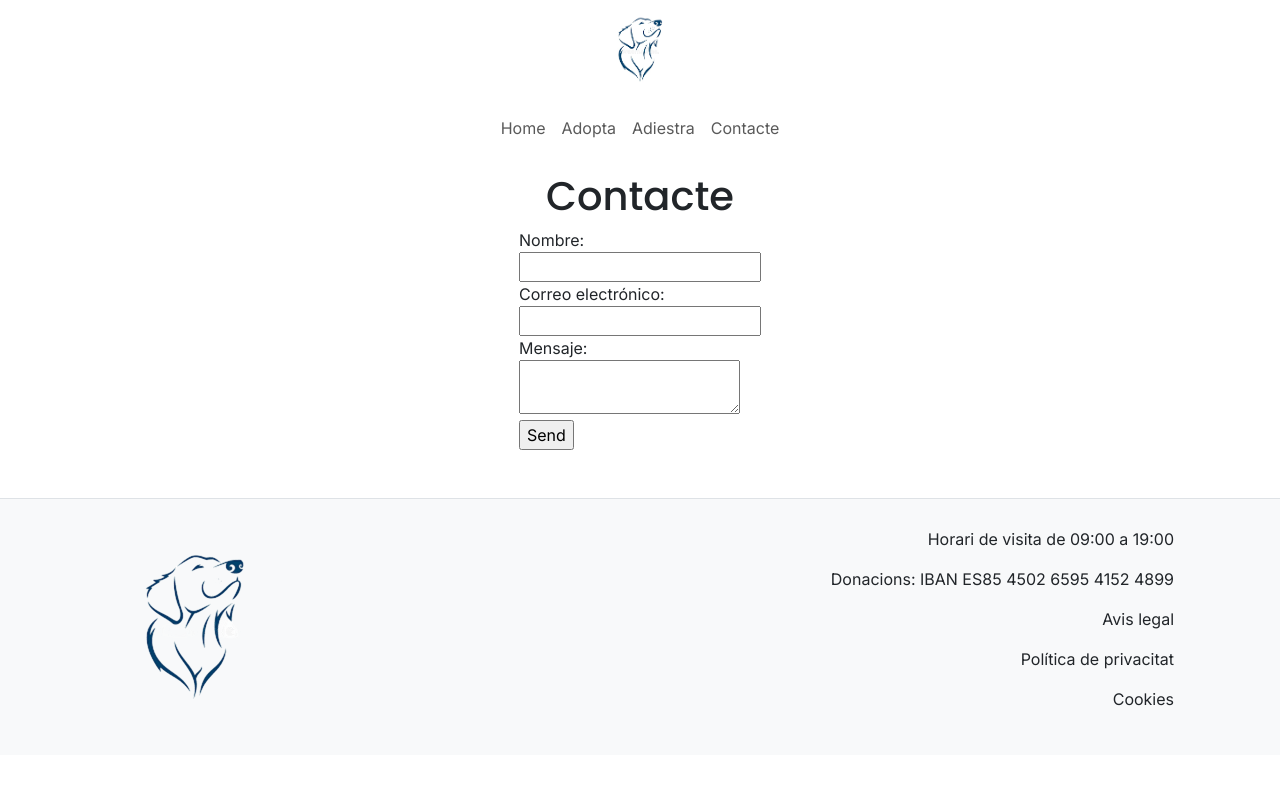
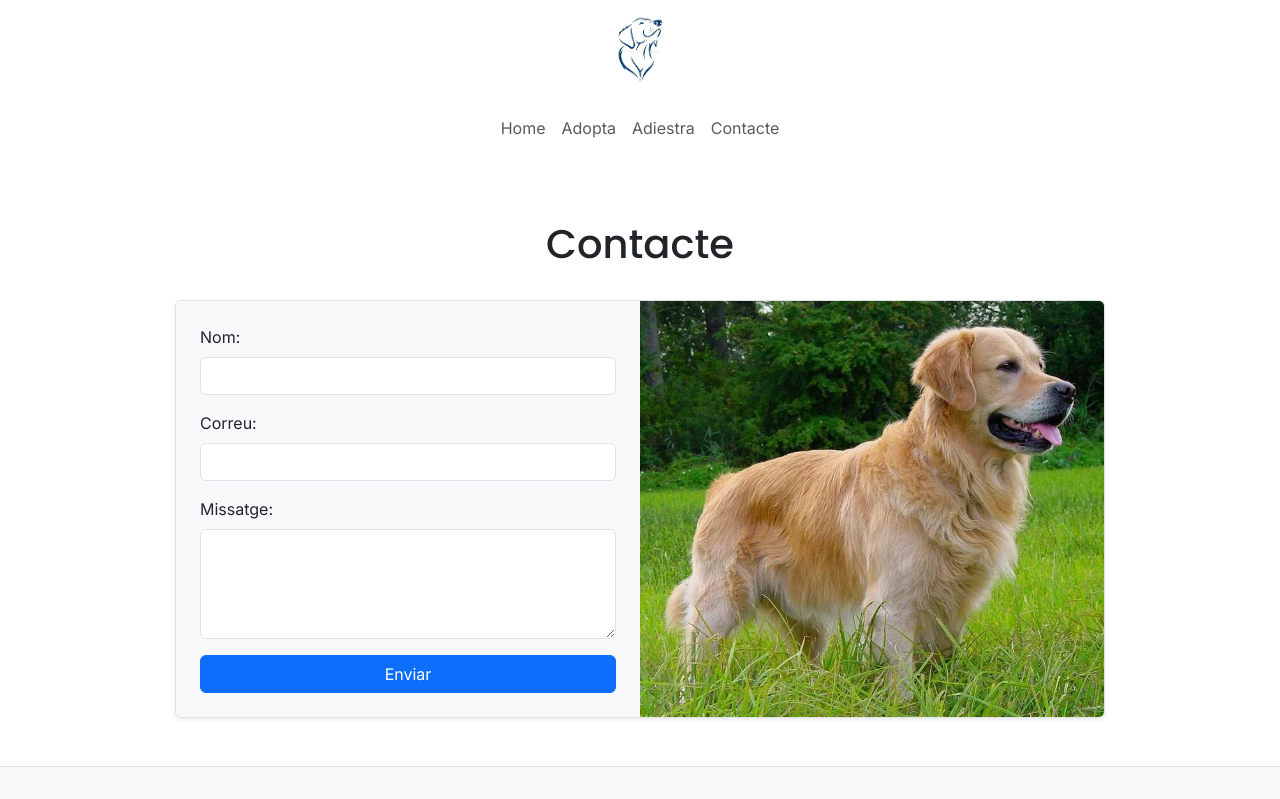
Before and after one commit to XAdriaa/Practicar-Astro-y-React, a React (Vite) app in the folder practicaReact/: page /contacte in a window 1280 px wide. Shown: the top 799 px of the page. Built offline with nearby package versions, Linux system fonts and the light colour scheme.

Commit message:
PAgina de contacto echa y funcional

```diff
--- a/practicaReact/src/pages/contacte/contacte.jsx
+++ b/practicaReact/src/pages/contacte/contacte.jsx
@@ -6,38 +6,66 @@ const Contacte = () => {
 
   const sendEmail = (e) => {
     e.preventDefault();
-
     emailjs
       .sendForm('service_2r4isfm', 'template_3px4l7i', form.current, {
         publicKey: 'cL7E8z8698ox4i4qL',
       })
       .then(
         () => {
-          console.log('SUCCESS!');
+          alert('Missatge enviat!');
+          form.current.reset();
         },
         (error) => {
           console.log('FAILED...', error.text);
         },
       );
   };
+
   return (
-	<div>
-		<div className='row'>
-			<div className='col-12 d-flex justify-content-center align-items-center flex-column'>
+    <div className='container-fluid mt-5'>
+      <div className='row justify-content-center'>
+        <div className='col-12 text-center mb-4'>
           <h1>Contacte</h1>
+        </div>
+
+        {/* Usamos una fila interna para dividir 6 y 6 columnas */}
+        <div className='col-lg-10 border rounded overflow-hidden shadow-sm p-0'>
+          <div className='row g-0 align-items-stretch'>
+
+            {/* Mitad del Formulario (6 de 12 columnas) */}
+            <div className='col-md-6 p-4 bg-light d-flex flex-column justify-content-center'>
               <form ref={form} onSubmit={sendEmail}>
-					<label for="name">Nombre:</label><br></br>
-					<input type="text" name="name"></input><br></br>
-					<label for="email">Correo electrónico:</label><br></br>
-					<input type="email" name="email"></input><br></br>
-					<label for="message">Mensaje:</label><br></br>
-					<textarea name="message"></textarea><br></br>
-					<input type="submit" value="Send"></input>
+                <div className="mb-3">
+                  <label htmlFor="name" className="form-label">Nom:</label>
+                  <input type="text" name="name" id="name" className='form-control' required />
+                </div>
+                <div className="mb-3">
+                  <label htmlFor="email" className="form-label">Correu:</label>
+                  <input type="email" name="email" id="email" className='form-control' required />
+                </div>
+                <div className="mb-3">
+                  <label htmlFor="message" className="form-label">Missatge:</label>
+                  <textarea name="message" id="message" className='form-control' rows="4" required></textarea>
+                </div>
+                <button type="submit" className='btn btn-primary w-100'>Enviar</button>
               </form>
+            </div>
+
+            {/* Mitad de la Imagen (6 de 12 columnas) */}
+            <div className='col-md-6 d-none d-md-block'>
+              <img
+                src='/golden-retriever.webp'
+                className='w-100 h-100'
+                alt="Golden Retriever"
+                style={{ objectFit: 'cover' }}
+              />
+            </div>
+
           </div>
         </div>
       </div>
-  )
+    </div>
+  );
 }
 
-export default Contacte
+export default Contacte;
```
Lines whose indentation alone changed are shown as unchanged.
